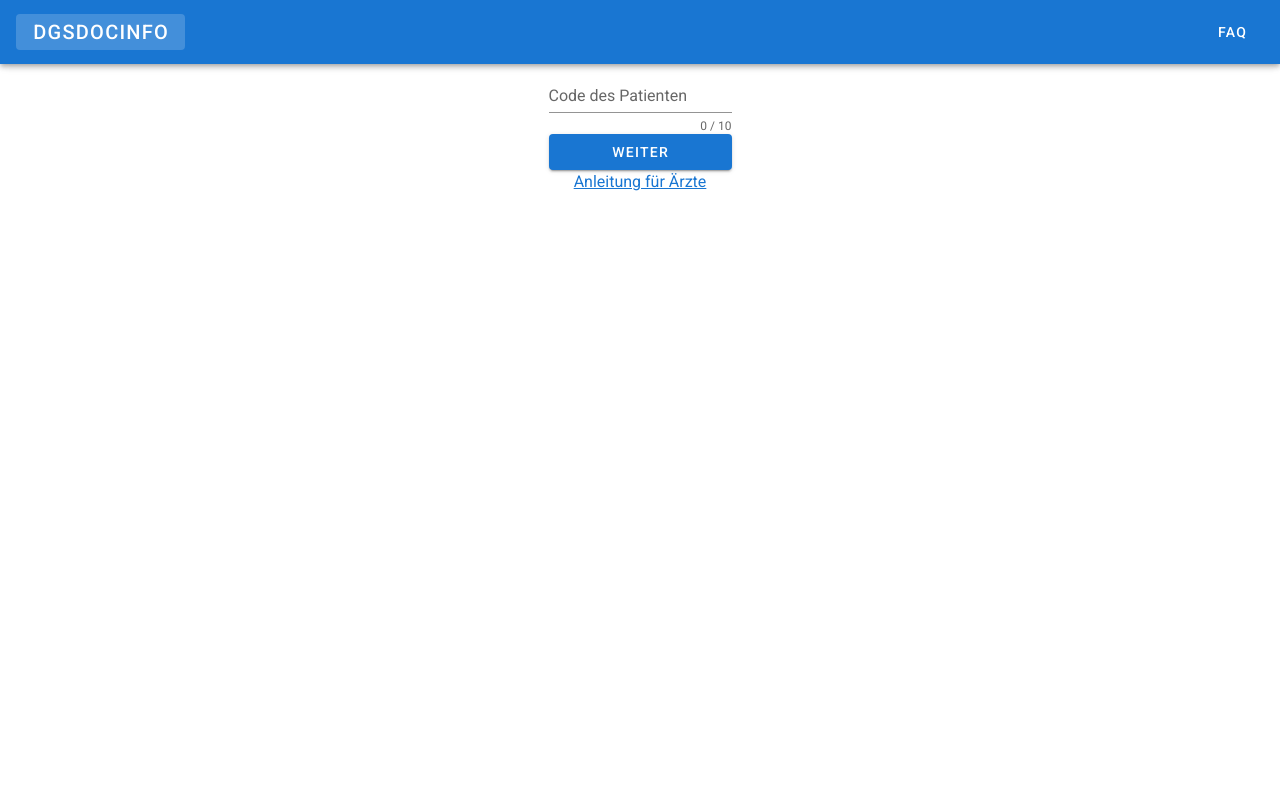
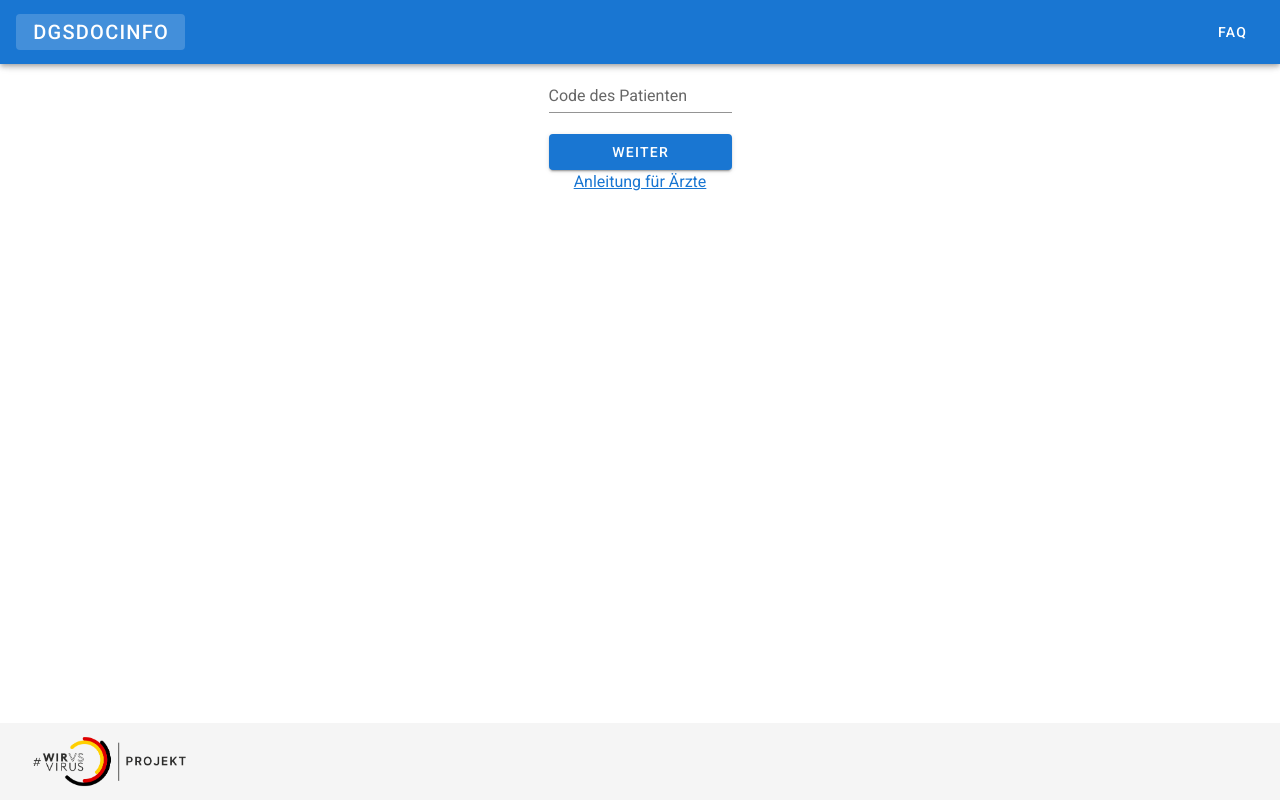
Before and after one commit to DGSDoktorUndInformation/DGSDoktorUndInformation, a Vue app in the folder webapp/: page /#/ in a window 1280 px wide. Built offline with nearby package versions, Linux system fonts and the light colour scheme.

Commit message:
Logo in Footer aufgenommen

```diff
--- a/webapp/src/App.vue
+++ b/webapp/src/App.vue
@@ -4,12 +4,16 @@
         <v-content>
             <router-view/>
         </v-content>
+      <v-footer>
+          <img src="./assets/Logo_Projekt_02.png" alt="Wir vs Virus Logo" height="65px">
+      </v-footer>
     </v-app>
 </template>
 
 <script>
 
     import MenuBar from "./components/MenuBar";
+
     export default {
         name: 'App',
 
--- a/webapp/src/components/SessionStart.vue
+++ b/webapp/src/components/SessionStart.vue
@@ -9,7 +9,6 @@
                             v-model="valid"
                     >
                         <v-text-field
-                                :counter="10"
                                 :rules="sessionkeyRules"
                                 v-model="sessionkey"
                                 label="Code des Patienten"
```
Also changed, not shown: webapp/src/assets/Logo_Projekt_02.png (added). Lines whose indentation alone changed are shown as unchanged.
